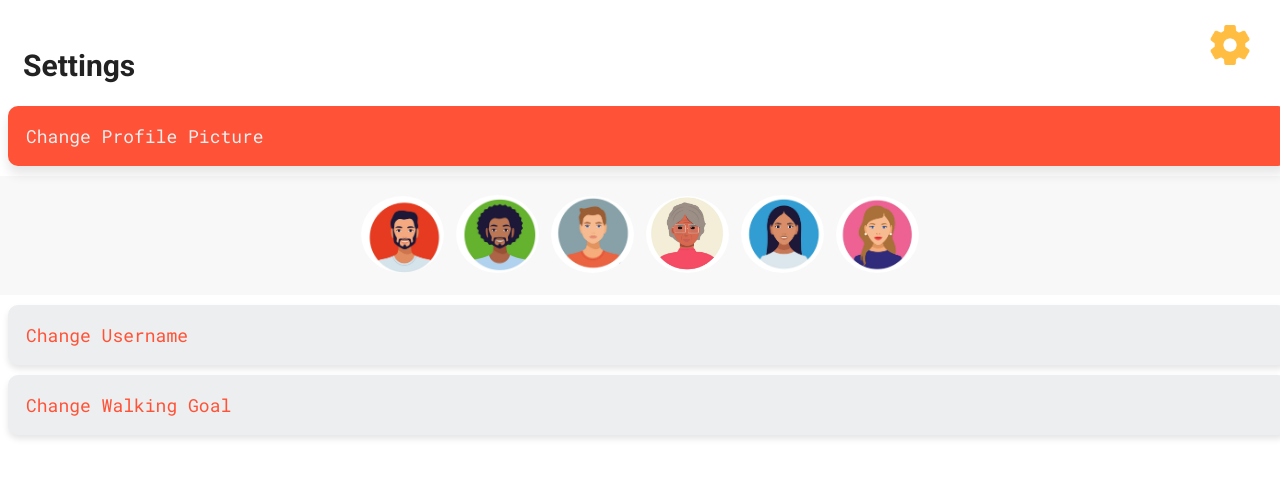
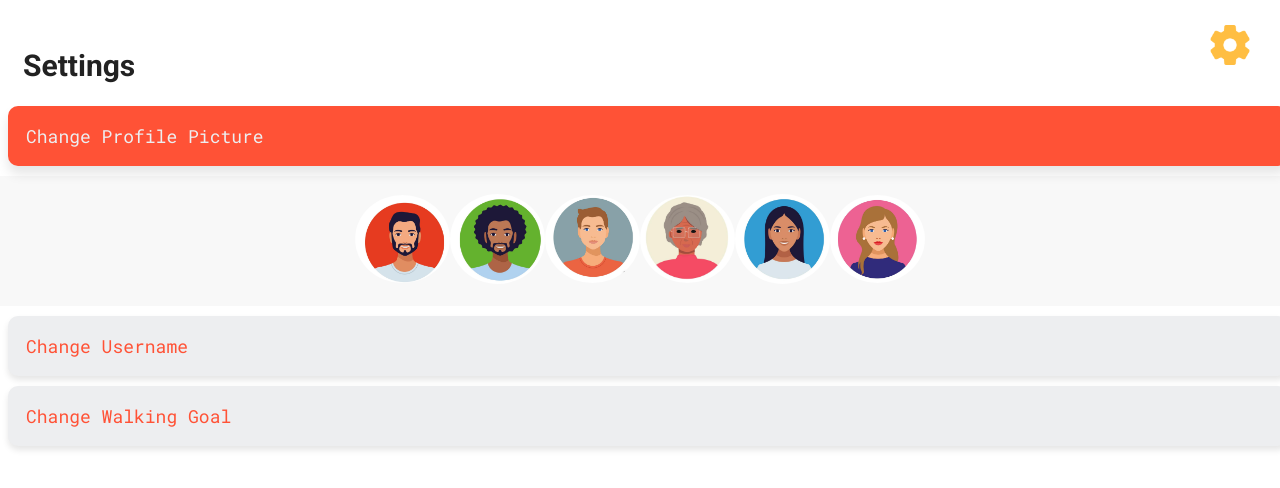
Before and after one commit to hannagracec/InkLink, a React (Create React App) app: page /settings in a window 1280 px wide. Both pictures are taken after a click on the button "Change Profile Picture". Shown: the top 488 px of the page. Built offline with nearby package versions, Linux system fonts and the light colour scheme.

Commit message:
update layout of available images and how to verify name change

```diff
--- a/src/pages/Settings.js
+++ b/src/pages/Settings.js
@@ -27,19 +27,54 @@ export default function Settings() {
     });
 
 
-        var rangeSlider = document.getElementById("rs-range-line");
-        var rangeBullet = document.getElementById("rs-bullet");
+    document.addEventListener('DOMContentLoaded', function() {
+        const button = document.getElementById('toggleButton');
 
-        rangeSlider = document.getElementById("rs-range-line");
-            if (rangeSlider) {
-                rangeSlider.addEventListener("input", showSliderValue, false);
-            }
+        button.addEventListener('click', function() {
+          this.classList.toggle('checked');
+        });
+      });
+
+
+
+
+    // const profileIconBtns = document.querySelectorAll('.profile-icon-btn');
+
+    // // Add click event listener to each profile icon button
+    // profileIconBtns.forEach(btn => {
+    //     btn.addEventListener('click', function() {
+    //         // Toggle the 'active' class on the clicked button
+    //         this.classList.toggle('active');
+
+    //         // Save the active state to local storage
+    //         const isActive = this.classList.contains('active');
+    //         const key = `profileBtnActive_${this.id}`;
+    //         localStorage.setItem(key, isActive);
+    //     });
+
+    //     // Check if the button was previously clicked and apply the 'active' class
+    //     const key = `profileBtnActive_${btn.id}`;
+    //     const isActive = localStorage.getItem(key) === 'true';
+    //     if (isActive) {
+    //         btn.classList.add('active');
+    //     }
+    // });
+    //     // function showSliderValue() {
+        //     rangeBullet.innerHTML = rangeSlider.value;
+        //     var bulletPosition = (rangeSlider.value / rangeSlider.max);
+        //     rangeBullet.style.left = (bulletPosition * rangeSlider.offsetWidth) + "px";
 
         function showSliderValue() {
-            rangeBullet.innerHTML = rangeSlider.value;
-            var bulletPosition = (rangeSlider.value / rangeSlider.max);
-            rangeBullet.style.left = (bulletPosition * rangeSlider.offsetWidth) + "px";
-}
+            const rangeSlider = document.getElementById("rs-range-line");
+            const rangeBullet = document.getElementById("rs-bullet");
+
+            if (rangeSlider && rangeBullet) {
+                rangeBullet.innerHTML = rangeSlider.value;
+                const bulletPosition = rangeSlider.value / rangeSlider.max;
+                rangeBullet.style.left = `${bulletPosition * rangeSlider.offsetWidth}px`;
+            }
+        }
+
 
     //     const rangeSlider = document.getElementById("rs-range-line");
     //     const rangeBullet = document.getElementById("rs-bullet");
@@ -55,16 +90,7 @@ export default function Settings() {
     //     };
     // }, []);
 
-    function showSliderValue() {
-        const rangeSlider = document.getElementById("rs-range-line");
-        const rangeBullet = document.getElementById("rs-bullet");
 
-        if (rangeSlider && rangeBullet) {
-            rangeBullet.innerHTML = rangeSlider.value;
-            const bulletPosition = rangeSlider.value / rangeSlider.max;
-            rangeBullet.style.left = `${bulletPosition * rangeSlider.offsetWidth}px`;
-        }
-    }
 
 
     return (
@@ -86,20 +112,26 @@ export default function Settings() {
                 </button>
                 <div className="contentSetting">
                     <div className ="profile-options">
-                        <button className="profile-icon-btn"><img src={Man1} alt ="pfp 1" ></img></button>
-                        <button className="profile-icon-btn"><img src={Man2} alt ="pfp 2"></img></button>
-                        <button className="profile-icon-btn"><img src={Man3} alt ="pfp 3"></img></button>
-                        <button className="profile-icon-btn"><img src={Woman1} alt ="pfp 4" ></img></button>
-                        <button className="profile-icon-btn"><img src={Woman2} alt ="pfp 5" ></img></button>
-                        <button className="profile-icon-btn"><img src={Woman3} alt ="pfp 6" ></img></button>
+                        <div className="profile-icon-btn"><img src={Man1} alt ="pfp 1" class ="image"></img></div>
+                        <div className="profile-icon-btn"><img src={Man2} alt ="pfp 2" class ="image"></img></div>
+                        <div className="profile-icon-btn"><img src={Man3} alt ="pfp 3" class ="image"></img></div>
+                        <div className="profile-icon-btn"><img src={Woman1} alt ="pfp 4" class ="image"></img></div>
+                        <div className="profile-icon-btn"><img src={Woman2} alt ="pfp 5" class ="image"></img></div>
+                        <div className="profile-icon-btn"><img src={Woman3} alt ="pfp 6"class ="image" ></img></div>
                     </div>
                 </div>
 
                 <button type="button" className="collapsible">Change Username</button>
                 <div className="contentSetting">
                     <form action="#">
-                        <label htmlFor="Name"><p className="content_paragraph"></p></label>
-                        <input type="type" id="Name" name="Name" className="text-line" />
+                        <div className="name-label-input">
+                            <label htmlFor="Name" className ="choose-username-label">Choose a new username: </label>
+                            <input type="type" id="Name" name="Name" className="text-line" />
+                        </div>
+                        <div className="submit">
+                            <button id="toggleButton">Verify</button>
+
+                        </div>
                     </form>
                 </div>
                 <button type="button" className="collapsible">
@@ -124,4 +156,4 @@ export default function Settings() {
             </div>
         </div>
     );
-}
+    }
```
